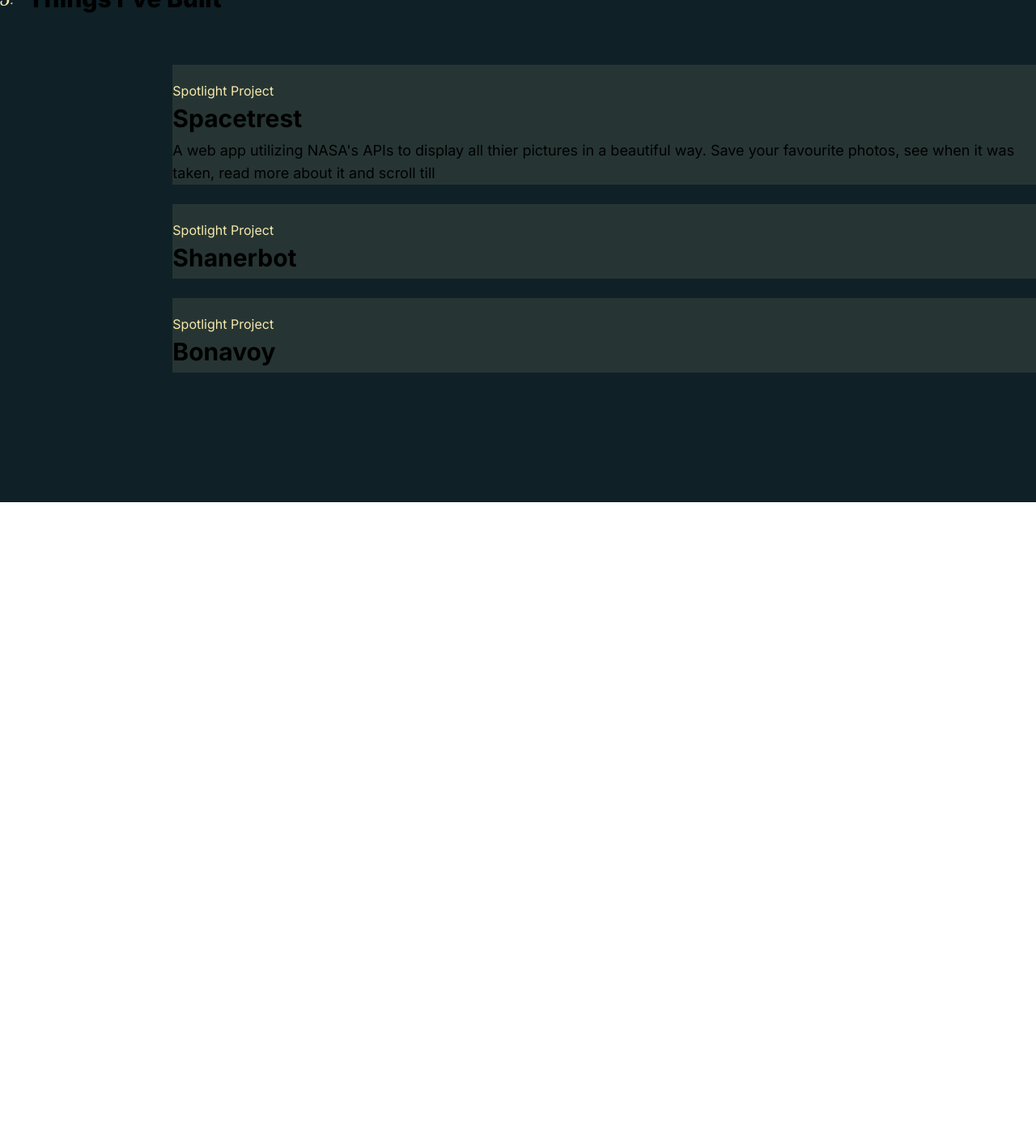
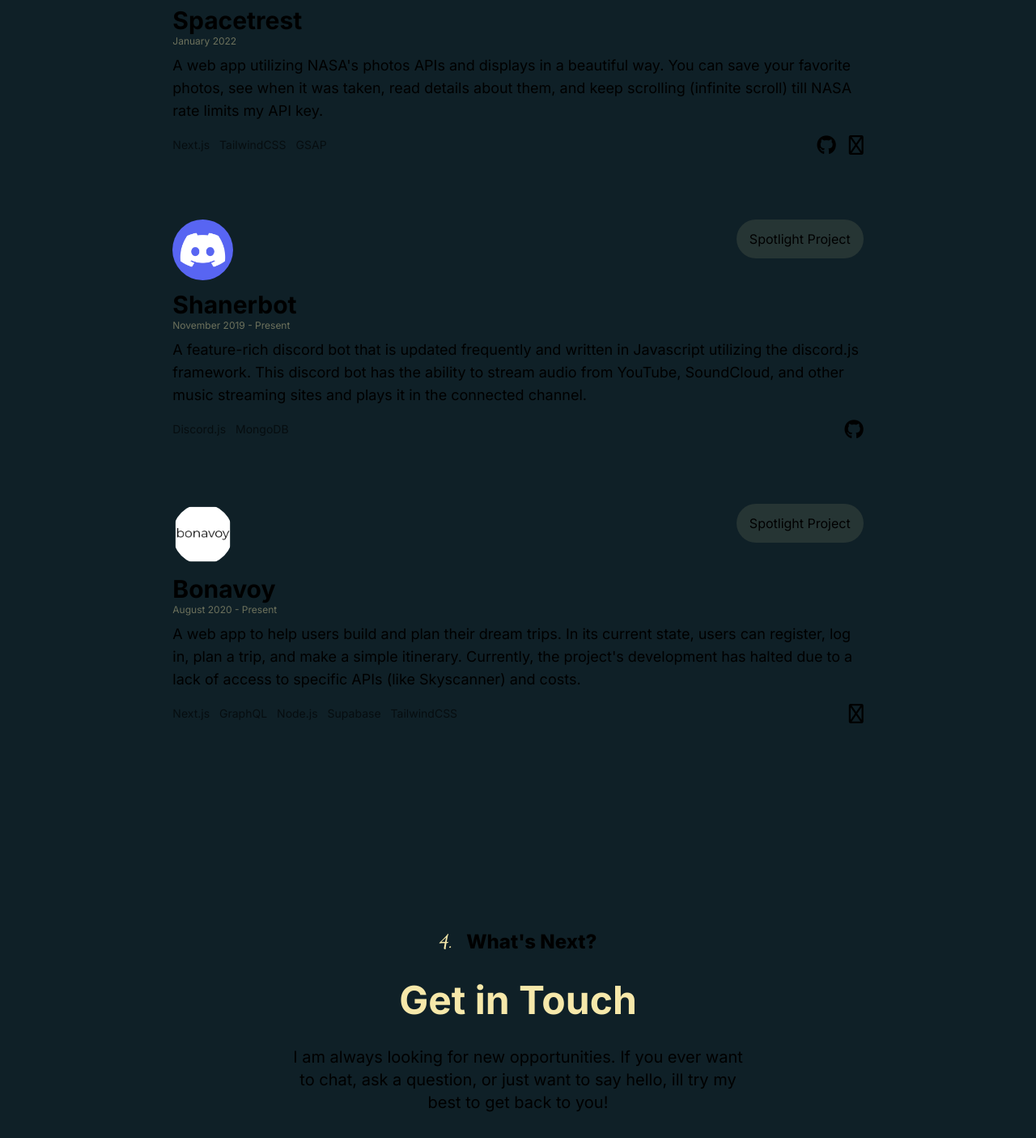
Before and after one commit to shanerrr/portfolio, a Next.js app: page / in a window 1280 px wide. Shown: the part 2580-3985 px from the top of the page at 81% size. Before the commit the page ends 3200 px from the top, so only its background shows below. Built offline with nearby package versions, Linux system fonts and the light colour scheme.

Commit message:
contact form and basic stuff done

```diff
--- /dev/null
+++ b/components/Contact/Contact.tsx
@@ -0,0 +1,28 @@
+export default function Contact() {
+  return (
+    <section
+      id="contact"
+      className="mx-auto flex h-screen max-w-xl flex-col justify-center"
+    >
+      <h2 className="flex items-center justify-center whitespace-nowrap text-2xl font-extrabold before:mr-4 before:font-handwriting before:text-2xl before:font-semibold before:text-yellow before:content-['4.']">
+        What's Next?
+      </h2>
+      <h1 className="my-8 text-center text-5xl font-bold text-yellow">
+        Get in Touch
+      </h1>
+      <p className="text-center text-xl">
+        I am always looking for new opportunities. If you ever want to chat, ask
+        a question, or just want to say hello, ill try my best to get back to
+        you!
+      </p>
+      <div className="flex justify-center">
+        <a
+          href="#contact"
+          className="mt-8 rounded-3xl border-2 border-yellow bg-transparent px-6 py-4 text-xl transition-colors duration-150 hover:bg-yellow/5"
+        >
+          Say Hello
+        </a>
+      </div>
+    </section>
+  );
+}
--- /dev/null
+++ b/components/Contact/index.ts
@@ -0,0 +1 @@
+export { default } from './Contact';
--- a/components/Projects/Projects.tsx
+++ b/components/Projects/Projects.tsx
@@ -3,51 +3,60 @@
 
 export default function Projects() {
   return (
-    <div id="projects" className="flex h-screen flex-col justify-center">
+    <div
+      id="projects"
+      className="flex h-full min-h-screen flex-col justify-center"
+    >
       <div className="container mx-auto">
         <h2 className="mb-16 flex items-center whitespace-nowrap text-3xl font-extrabold before:mr-4 before:font-handwriting before:text-2xl before:font-semibold before:text-yellow before:content-['3.'] after:ml-5 after:flex after:w-full after:items-center after:border after:border-yellow/50">
           Things I've Built
         </h2>
-        <section className="grid grid-cols-6 gap-y-6">
+        <section className="grid grid-cols-6 gap-y-16">
           {projects.data
             .filter((project) => project.isSpotlight)
             .map((project) => (
-              <div
-                key={project.name}
-                className="col-span-5 col-start-2 bg-yellow/10"
-              >
-                <div className="grid grid-cols-4 gap-4">
-                  <div className="relative">
+              <div key={project.name} className="col-span-4 col-start-2">
+                <div className="flex justify-between">
                   <Image
-                      className="object-contain"
+                    className="rounded-full object-contain"
                     src="Image"
-                      fill={true}
+                    width={75}
+                    height={75}
                     quality={100}
                     alt={project.name}
                     loader={() => project.logo}
                   />
-                  </div>
-                  <div className="col-span-4">
-                    <h3 className="text-md leading-loose text-yellow">
+                  <h3 className="text-md inline self-start rounded-3xl bg-yellow/10 py-2 px-4 leading-loose">
                     Spotlight Project
                   </h3>
-                    <h1 className="text-3xl font-bold">{project.name}</h1>
+                </div>
+                <h1 className="mt-3 text-3xl font-bold">{project.name}</h1>
+                <h4 className='text-xs opacity-40 text-yellow'>{project.time}</h4>
                 <p className="mt-2 text-lg">{project.description}</p>
+                <div className="flex items-center justify-between py-4">
+                  <div className="flex gap-3 text-sm opacity-60">
+                    {project.tags.map((tag) => (
+                      <span key={tag}>{tag}</span>
+                    ))}
                   </div>
-                  {/* <div className="flex gap-6 text-2xl">
+                  <div className="flex gap-4 text-2xl">
                     {project.repo && (
                       <a
-                        className="fa-brands fa-github"
+                        target="_blank"
+                        rel="noreferrer"
+                        className="fa-brands fa-github transition-colors duration-150 hover:text-yellow"
                         href={project.repo as string}
                       />
                     )}
                     {project.external && (
                       <a
-                        className="fa-regular fa-arrow-up-right-from-square"
+                        target="_blank"
+                        rel="noreferrer"
+                        className="fa-regular fa-arrow-up-right-from-square transition-colors duration-150 hover:text-yellow"
                         href={project.external as string}
                       />
                     )}
-                  </div> */}
+                  </div>
                 </div>
               </div>
             ))}
--- a/data/projects.json
+++ b/data/projects.json
@@ -4,25 +4,28 @@
       "isSpotlight": true,
       "logo": "/images/spacetrest.webp",
       "name": "Spacetrest",
-      "description": "A web app utilizing NASA's APIs to display all thier pictures in a beautiful way. Save your favourite photos, see when it was taken, read more about it and scroll till ",
+      "description": "A web app utilizing NASA's photos APIs and displays in a beautiful way. You can save your favorite photos, see when it was taken, read details about them, and keep scrolling (infinite scroll) till NASA rate limits my API key.",
+      "time": "January 2022",
       "tags": ["Next.js", "TailwindCSS", "GSAP"],
       "repo": "https://github.com/shanerrr/Spacetrest",
       "external": "https://spacetrest.vercel.app/"
     },
     {
       "isSpotlight": true,
-      "logo": "/images/spacetrest.webp",
+      "logo": "/images/shanerbot.webp",
       "name": "Shanerbot",
-      "description": "",
+      "description": "A feature-rich discord bot that is updated frequently and written in Javascript utilizing the discord.js framework. This discord bot has the ability to stream audio from YouTube, SoundCloud, and other music streaming sites and plays it in the connected channel.",
+      "time": "November 2019 - Present",
       "tags": ["Discord.js", "MongoDB"],
       "repo": "https://github.com/shanerrr/Shanerbot",
       "external": false
     },
     {
       "isSpotlight": true,
-      "logo": "/images/spacetrest.webp",
+      "logo": "/images/bonavoy.webp",
       "name": "Bonavoy",
-      "description": "",
+      "description": "A web app to help users build and plan their dream trips. In its current state, users can register, log in, plan a trip, and make a simple itinerary. Currently, the project's development has halted due to a lack of access to specific APIs (like Skyscanner) and costs. ",
+      "time": "August 2020 - Present",
       "tags": ["Next.js", "GraphQL", "Node.js", "Supabase", "TailwindCSS"],
       "repo": false,
       "external": "https://planner.bonavoy.com/"
--- a/pages/index.tsx
+++ b/pages/index.tsx
@@ -6,6 +6,8 @@
 import About from '../components/About';
 import Experience from '~/components/Experience';
 import Projects from '~/components/Projects';
+import Contact from '~/components/Contact';
+
 import SideEmail from '~/components/SideEmail';
 import SideLinks from '../components/SideLinks';
 
@@ -24,6 +26,7 @@
         <About />
         <Experience />
         <Projects />
+        <Contact />
       </div>
       <SideEmail />
       <SideLinks />
```
Also changed, not shown: public/images/bonavoy.webp (added), public/images/shanerbot.webp (added). Lines whose indentation alone changed are shown as unchanged.
